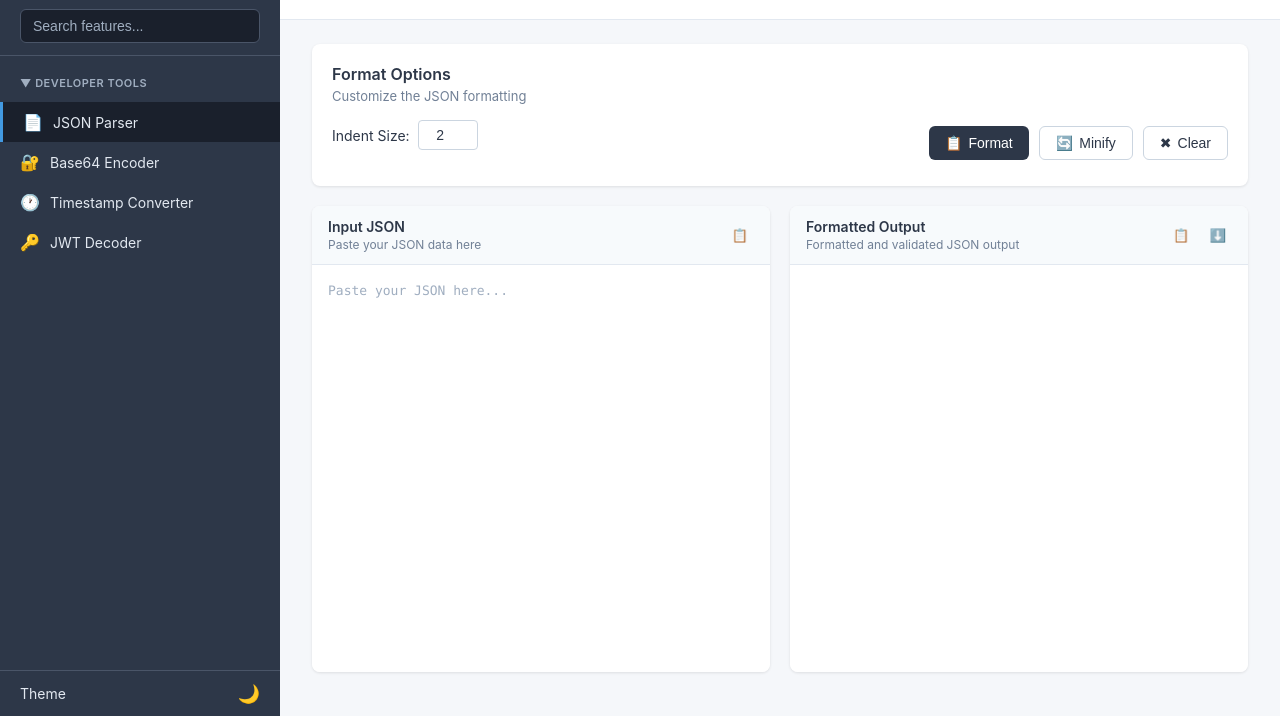
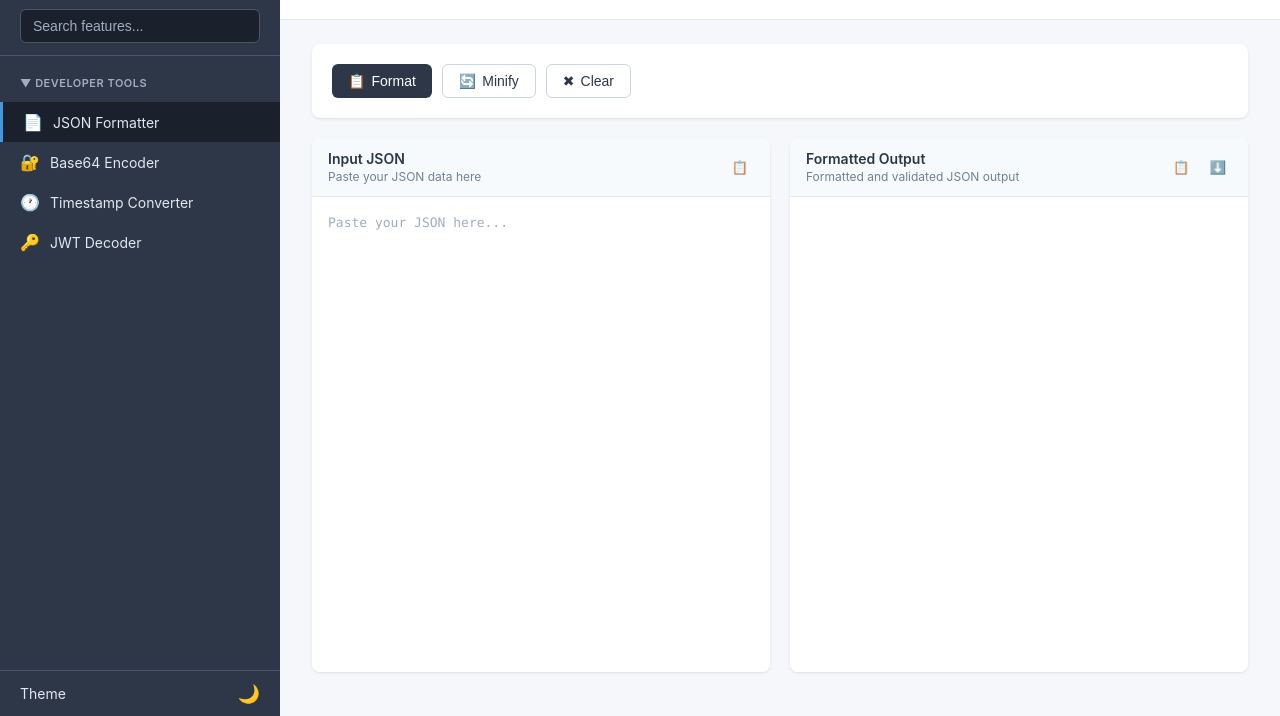
Before and after one commit to tchowdary/tools, a plain HTML site: page dev-utils/index.html in a window 1280 px wide. Shown: the part 84-800 px from the top of the page. Drawn offline with Linux system fonts and the light colour scheme.

Commit message:
Remove JSON indent option from formatter UI
Eliminated the indent size input and related formatting options from the JSON formatter tool in both HTML and JS. The UI now only provides format and clear actions, simplifying the user experience.

```diff
--- a/dev-utils/index.html
+++ b/dev-utils/index.html
@@ -32,7 +32,7 @@
                     <div class="nav-items">
                         <div class="nav-item active" data-tool="json-parser">
                             <span class="nav-item-icon">📄</span>
-                            <span>JSON Parser</span>
+                            <span>JSON Formatter</span>
                         </div>
                         <div class="nav-item" data-tool="base64-encoder">
                             <span class="nav-item-icon">🔐</span>
@@ -67,18 +67,7 @@
 
                 <div class="content-body">
                     <div class="format-options">
-                        <div class="format-options-title">Format Options</div>
-                        <div class="format-options-subtitle">Customize the JSON formatting</div>
-
-                        <div style="display: flex; align-items: center; justify-content: space-between;">
-                            <div class="options-row">
-                                <div class="option-group">
-                                    <label class="option-label">Indent Size:</label>
-                                    <input type="number" class="indent-input" id="indentSize" value="2" min="0" max="8">
-                                </div>
-                            </div>
-
-                            <div class="button-group">
+                      <div class="button-group">
                                 <button class="btn btn-primary" onclick="formatJSON()">
                                     <span>📋</span> Format
                                 </button>
@@ -89,7 +78,6 @@
                                     <span>✖</span> Clear
                                 </button>
                             </div>
-                        </div>
                     </div>
 
                     <div class="error-message" id="errorMessage"></div>
--- a/dev-utils/scripts.js
+++ b/dev-utils/scripts.js
@@ -104,7 +104,6 @@ function formatJSON() {
   const input = document.getElementById('jsonInput').value;
   const output = document.getElementById('jsonOutput');
   const error = document.getElementById('errorMessage');
-  const indentSize = parseInt(document.getElementById('indentSize').value);
 
   if (!input.trim()) {
     error.textContent = '';
```
